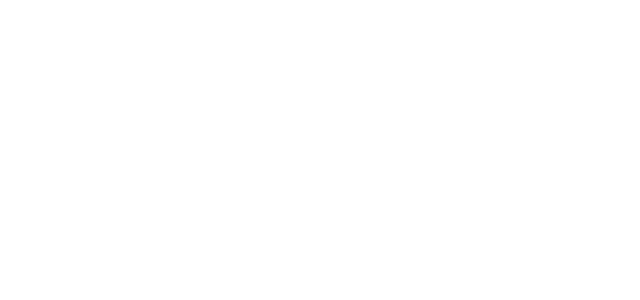
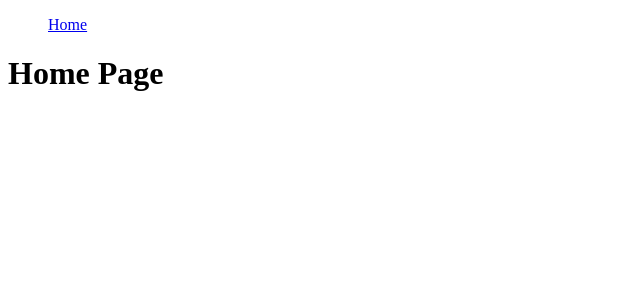
Before and after one commit to krownlesskev/gh-pages-portfolio, a React (Create React App) app: page / in a window 1280 px wide. Shown: the top 300 px of the page, without its empty margins (0-640 px from the left). Built offline with nearby package versions, Linux system fonts and the light colour scheme.

Commit message:
added router, routes, route and setup some components

```diff
--- a/src/App.js
+++ b/src/App.js
@@ -1,8 +1,17 @@
+import { BrowserRouter as Router, Routes, Route } from 'react-router-dom';
+import Navbar from './components/navbar/navbar.component';
+import HomePage from './pages/home/home.page';
+
+
+
 function App() {
   return (
-    <div>
-
-    </div>
+    <Router>
+      <Navbar />
+      <Routes>
+        <Route path='/' element={<HomePage />} />
+      </Routes>
+    </Router>
   );
 }
 
--- /dev/null
+++ b/src/components/navbar/navbar.component.jsx
@@ -0,0 +1,14 @@
+import './navbar.styles.scss';
+import { Link } from 'react-router-dom';
+
+const Navbar = () => {
+    return (
+        <nav>
+            <ul>
+                <Link to='/'>Home</Link>
+            </ul>
+        </nav>
+    );
+};
+
+export default Navbar;
--- /dev/null
+++ b/src/pages/home/home.page.jsx
@@ -0,0 +1,11 @@
+import './home.styles.scss';
+
+const HomePage = () => {
+    return (
+        <div>
+            <h1>Home Page</h1>
+        </div>
+    );
+};
+
+export default HomePage;
```
Also changed, not shown: src/components/navbar/navbar.styles.scss (added), src/pages/home/home.styles.scss (added).
